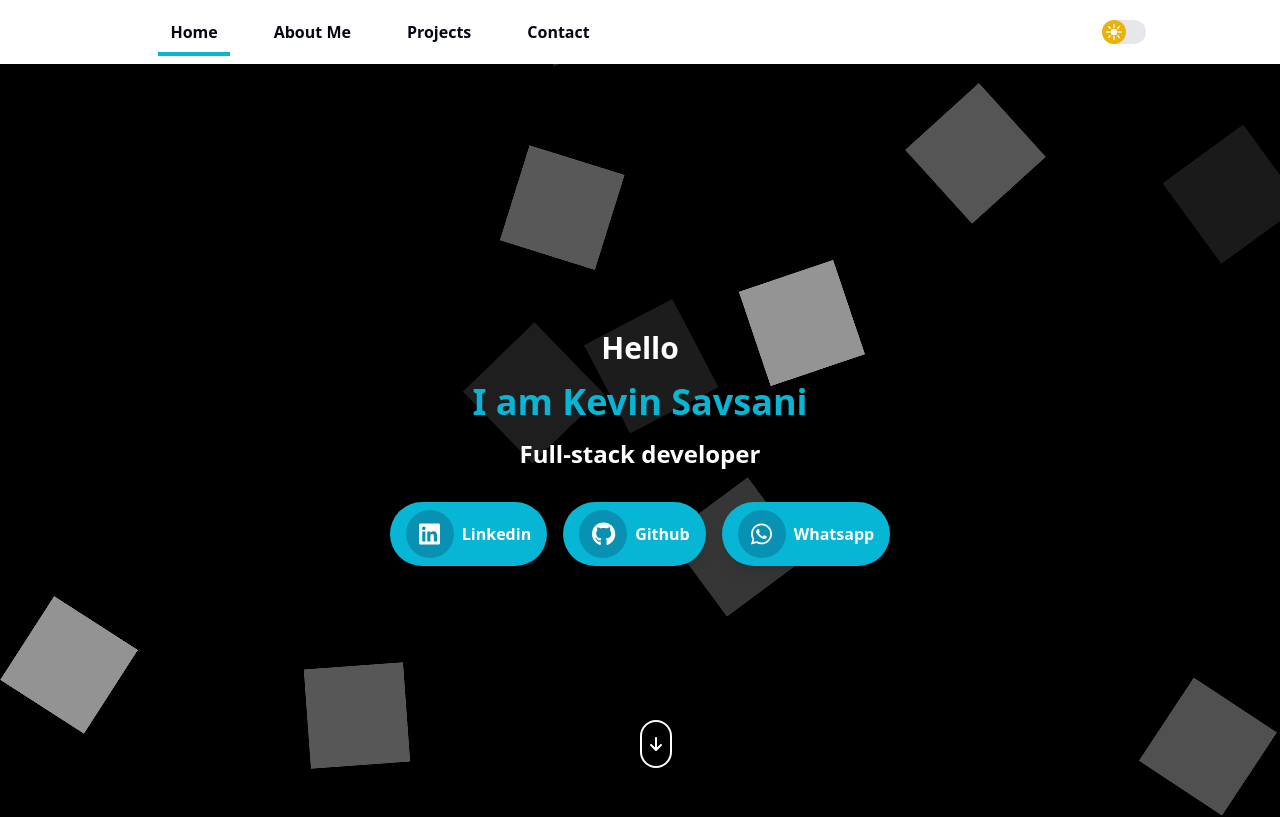
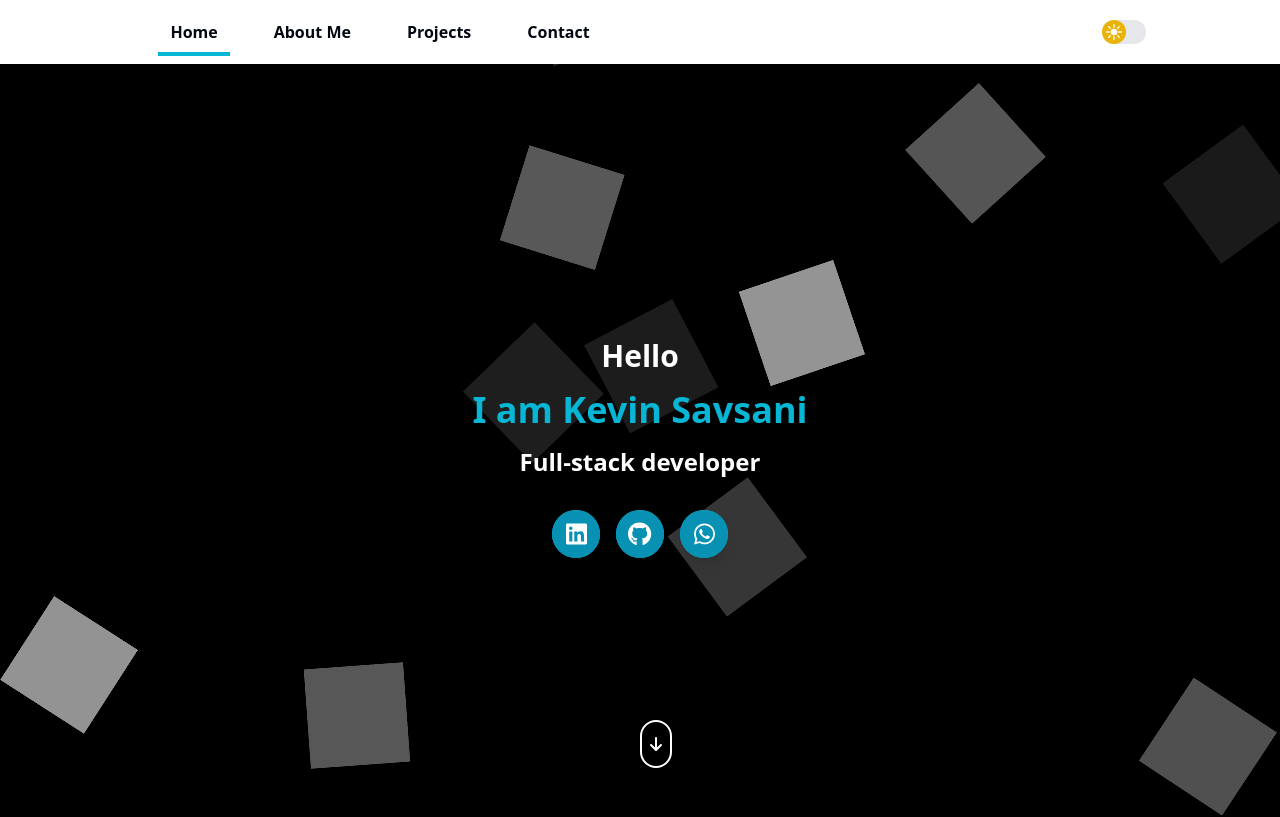
Before and after one commit to kevinmsavsani/portfolio, a React (Vite) app: page /#/ in a window 1280 px wide. Shown: the top 817 px of the page. Built offline with nearby package versions, Linux system fonts and the light colour scheme.

Commit message:
updated icon animation

```diff
--- a/src/components/Content.tsx
+++ b/src/components/Content.tsx
@@ -2,11 +2,11 @@ import {
   faGithub,
   faLinkedin,
   faWhatsapp,
-} from "@fortawesome/free-brands-svg-icons";
+} from '@fortawesome/free-brands-svg-icons';
 import { faArrowDown as faArrowDownSolid } from '@fortawesome/free-solid-svg-icons'; // Solid arrow up icon
-import { FontAwesomeIcon } from "@fortawesome/react-fontawesome";
-import React from "react";
-import { Link } from "react-scroll";
+import { FontAwesomeIcon } from '@fortawesome/react-fontawesome';
+import React from 'react';
+import { Link } from 'react-scroll';
 
 const Content: React.FC = () => (
   <div className="bg-black w-screen h-screen relative">
@@ -36,7 +36,7 @@ const Content: React.FC = () => (
 
         <div className="flex justify-center space-x-4">
           <a
-            className="flex items-center space-x-2 bg-cyan-500 text-white py-2 px-4 rounded-full shadow-lg hover:bg-cyan-600 transition-all duration-300"
+            className="flex items-center space-x-2 bg-cyan-500 text-white hover:px-4 rounded-full shadow-lg hover:bg-cyan-600 transition-all duration-300 group"
             href="https://www.linkedin.com/in/kevin1998/"
             target="_blank"
             rel="noopener noreferrer"
@@ -46,10 +46,12 @@ const Content: React.FC = () => (
             <div className="flex items-center justify-center w-12 h-12 bg-cyan-600 rounded-full">
               <FontAwesomeIcon icon={faLinkedin} className="text-2xl" />
             </div>
-            <span>Linkedin</span>
+            <span className="hidden group-hover:block opacity-0 group-hover:opacity-100 transition-opacity duration-300">
+              Linkedin
+            </span>
           </a>
           <a
-            className="flex items-center space-x-2 bg-cyan-500 text-white py-2 px-4 rounded-full shadow-lg hover:bg-cyan-600 transition-all duration-300"
+            className="flex items-center space-x-2 bg-cyan-500 text-white hover:px-4 rounded-full shadow-lg hover:bg-cyan-600 transition-all duration-300 group"
             href="https://github.com/kevinmsavsani/"
             target="_blank"
             rel="noopener noreferrer"
@@ -59,10 +61,12 @@ const Content: React.FC = () => (
             <div className="flex items-center justify-center w-12 h-12 bg-cyan-600 rounded-full">
               <FontAwesomeIcon icon={faGithub} className="text-2xl" />
             </div>
-            <span>Github</span>
+            <span className="hidden group-hover:block opacity-0 group-hover:opacity-100 transition-opacity duration-300">
+              Github
+            </span>
           </a>
           <a
-            className="flex items-center space-x-2 bg-cyan-500 text-white py-2 px-4 rounded-full shadow-lg hover:bg-cyan-600 transition-all duration-300"
+            className="flex items-center space-x-2 bg-cyan-500 text-white hover:px-4 rounded-full shadow-lg hover:bg-cyan-600 transition-all duration-300 group"
             href="https://api.whatsapp.com/send?phone=9537960559"
             target="_blank"
             rel="noopener noreferrer"
@@ -72,7 +76,9 @@ const Content: React.FC = () => (
             <div className="flex items-center justify-center w-12 h-12 bg-cyan-600 rounded-full">
               <FontAwesomeIcon icon={faWhatsapp} className="text-2xl" />
             </div>
-            <span>Whatsapp</span>
+            <span className="hidden group-hover:block opacity-0 group-hover:opacity-100 transition-opacity duration-300">
+              Whatsapp
+            </span>
           </a>
         </div>
 
```
